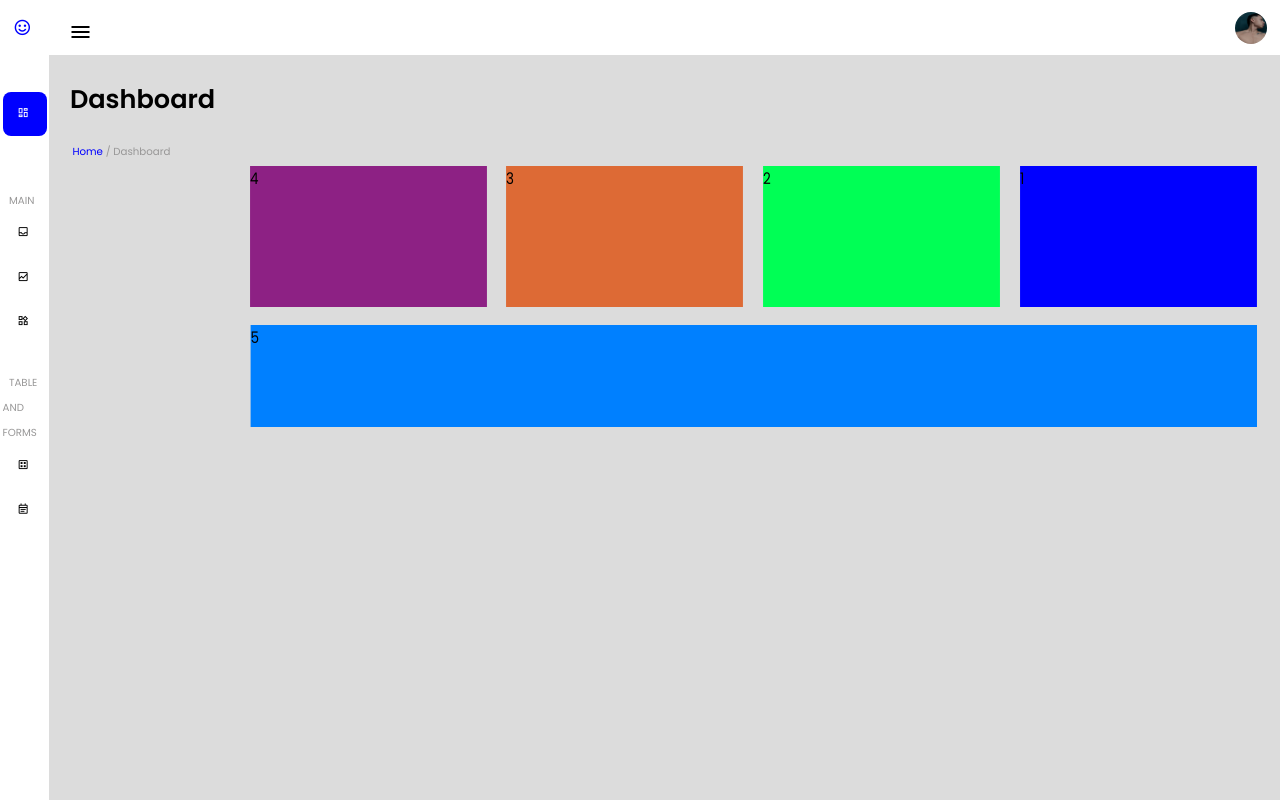
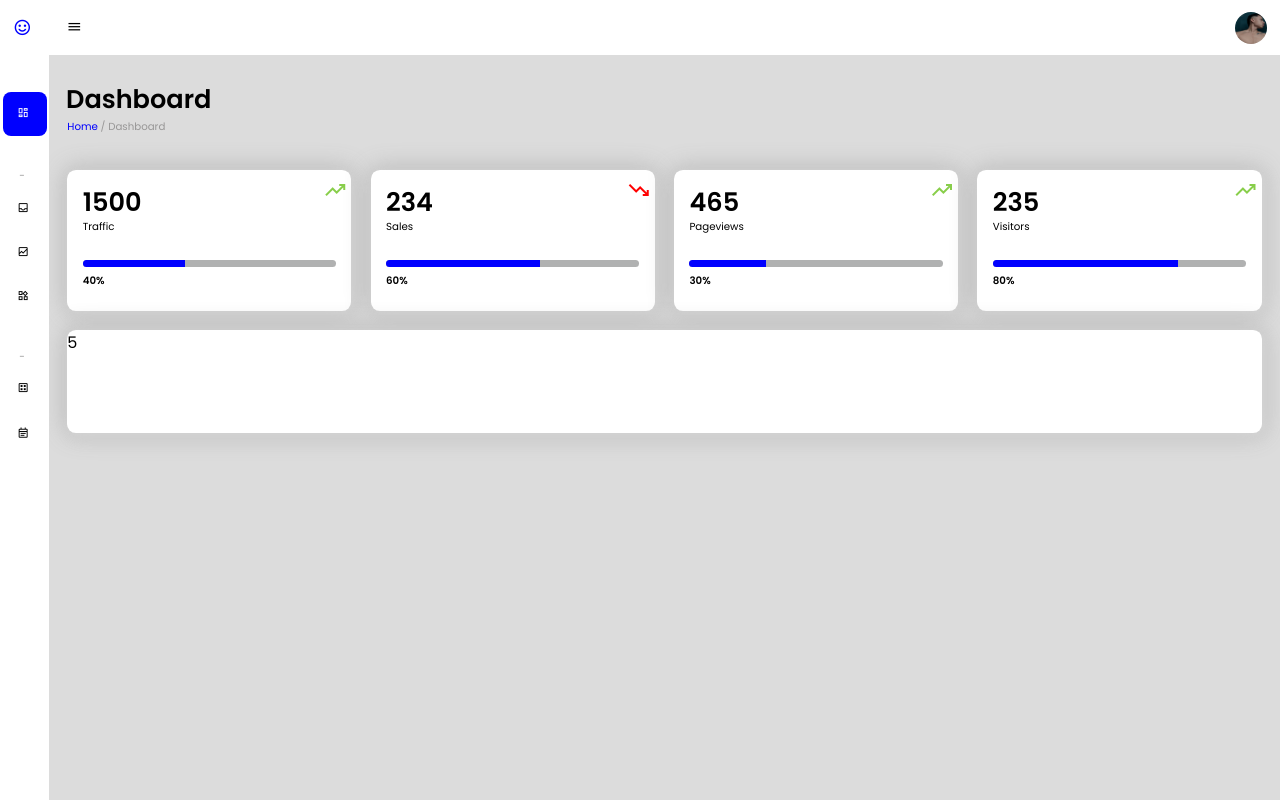
Before and after one commit to JaimeBarreraS/HTML_BarreraJaime, a plain HTML site: page Dia 9/index.html in a window 1280 px wide. Drawn offline with nearby package versions, Linux system fonts and the light colour scheme.

Commit message:
HTML #30

```diff
--- a/Dia 9/index.html
+++ b/Dia 9/index.html
@@ -11,6 +11,7 @@
 </head>
 
 <body>
+    <input type="checkbox" id="click">
     <div class="sidebar">
         <div class="logo">
             <a href="#">
@@ -30,8 +31,6 @@
                     <span>Dashboard</span>
                 </a>
             </li>
-            <br>
-            <br>
             <p><span class="main-text"></span></p>
             <li class="dropdown">
                 <a href="#">
@@ -54,7 +53,7 @@
                     <span>Charts</span>
                 </a>
             </li>
-            <li class="px">
+            <li class="px2">
                 <a href="#">
                     <i class="material-symbols-outlined">
                         widgets
@@ -62,7 +61,6 @@
                     <span>Widgets</span>
                 </a>
             </li>
-            <br>
             <p><span class="table-forms-text"></span></p>
             <li class="px">
                 <a href="#">
@@ -92,10 +90,9 @@
         <div class="header--wrapper">
             <div>
                 <div class="btn">
-                    <label for="click" onclick="toggleSidebar()">
+                    <label for="click">
                         <i class="material-symbols-outlined">menu</i>
                     </label>
-                    <input type="checkbox" id="click" />
                 </div>
                 <img class="perfil" src="./media/imagen1.jpeg" alt="">
             </div>
@@ -103,21 +100,53 @@
         <div class="header--title">
             <br><div class="text0"><h1>Dashboard</h1></div>
             <br><div class="text01"><span class="text1">Home</span><span class="text2"> / Dashboard</span></div>
+            <div class="chart1">
+                <div class="number">1500</div>
+                <div class="letter">Traffic</div>
+                <div class="icon-green"><span class="material-symbols-outlined">
+                    trending_up
+                    </span></div>
+                <div class="bar">
+                        <div class="porcent"></div>
+                </div>
+                <div class="number-porcent">40%</div>
+            </div>
+            <div class="chart2">
+                <div class="number">234</div>
+                <div class="letter">Sales</div>
+                <div class="icon-red"><span class="material-symbols-outlined">
+                    trending_down
+                    </span></div>
+                <div class="bar">
+                        <div class="porcent1"></div>
+                </div>
+                <div class="number-porcent">60%</div>
+            </div>
+            <div class="chart3">
+                <div class="number">465</div>
+                <div class="letter">Pageviews</div>
+                <div class="icon-green"><span class="material-symbols-outlined">
+                    trending_up
+                    </span></div>
+                <div class="bar">
+                        <div class="porcent2"></div>
+                </div>
+                <div class="number-porcent">30%</div>
+            </div>
+            <div class="chart4">
+                <div class="number">235</div>
+                <div class="letter">Visitors</div>
+                <div class="icon-green"><span class="material-symbols-outlined">
+                    trending_up
+                    </span></div>
+                <div class="bar">
+                        <div class="porcent3"></div>
+                </div>
+                <div class="number-porcent">80%</div>
+            </div>
+            <div class="chart5">5</div>
         </div>
-        <div class="chart1">1</div>
-        <div class="chart2">2</div>
-        <div class="chart3">3</div>
-        <div class="chart4">4</div>
-        <div class="chart5">5</div>
-
     </div>
-    <script>
-        function toggleSidebar() {
-            const sidebar = document.querySelector('.sidebar');
-            sidebar.classList.toggle('sidebar-expanded');
-        }
-    </script>
-
 </body>
 
 </html>
--- a/Dia 9/style.css
+++ b/Dia 9/style.css
@@ -19,6 +19,7 @@ body {
     top: 0;
     left: 0;
     bottom: 0;
+    left: -20vw;
     width: 4vw;
     height: 100vh;
     padding: 0.2vw;
@@ -27,8 +28,6 @@ body {
     transition: 0.5s;
     background: rgb(255, 255, 255);
 }
-
-
 
 .logo {
     height: 5vw;
@@ -67,9 +66,20 @@ body {
     transition:  0.5s;
 }
 
+.menu li.active{
+    margin-bottom: 2vw;
+}
+.menu li.px2{
+    margin-bottom: 1.8vw;
+}
+
 .menu li.dropdown:hover,
 .menu li.active {
     background: blue;
+}
+.menu li.px:hover,
+.menu li.px2:hover{
+    background-color: rgb(237, 237, 237) ;
 }
 
 .menu a {
@@ -133,24 +143,29 @@ body {
 
 .sidebar .main-text,
 .sidebar .table-forms-text {
-    display: none;
-}
-
-.sidebar:hover .main-text,
-.sidebar:hover .table-forms-text {
     display: inline-block;
 }
 
-.sidebar:hover .main-text::before {
+.sidebar .main-text::before,
+.sidebar .table-forms-text::before {
+    content: " -";
+    margin-left: 0.5vw;
+    font-size: 0.8vw;
+    padding-left: 0.8vw;
+}
+
+#click:checked ~  .sidebar .main-text::before {
     content: " MAIN";
     margin-left: 0.5vw;
     font-size: 0.8vw;
+    padding-left: 0vw;
 }
 
-.sidebar:hover .table-forms-text::before {
+#click:checked ~  .sidebar .table-forms-text::before {
     content: "TABLE AND FORMS";
     margin-left: 0.5vw;
     font-size: 0.8vw;
+    padding-left: 0vw;
 }
 
 /*======================================================*/
@@ -158,6 +173,7 @@ body {
     position: relative;
     background-color: rgb(220, 220, 220) ;
     width: 100%;
+    min-height: 100vh;
 }
 .foto{
     position: absolute;
@@ -168,21 +184,27 @@ body {
     cursor: pointer;
     z-index: 1;
 }
-.sidebar-expanded {
-    width: 22vw;
-}
 
 .btn label {
+    position: relative;
+    cursor: pointer;
+    color: black;
+}
+.btn label i{
     position: absolute;
-    top: 1.6vw;
-    left: 1.5vw;
-    width: 1vw;
-    height: 0.7vw;
+    top: 1.5vw;
+    left: 1.3vw;
     cursor: pointer;
+    color: black;
+    font-size: 1.3vw;
+}
+#click:checked ~ .sidebar  {
+    width: 22vw;
+    transition: 0.5s;
 }
 
 #click {
-    display: none;
+    display:none;
 }
 .perfil{
     position: absolute;
@@ -196,21 +218,24 @@ body {
 
 .header--wrapper{
     background: #ffffff;
+    width: 100;
     height: 4.3vw;
 }
 .header--title{
     position: relative;
-    background: rgb(220, 220, 220);
+    background:rgb(220, 220, 220);
     overflow: hidden;
+    height: 40vw;
 }
 .text0{
-    position: relative;
-    left: 1.6vw;
+    position: absolute;
+    left: 1.3vw;
     font-size: 1vw;
 }
 .text01{
-    position: relative;
-    left: 1.8vw;
+    position: absolute;
+    left: 1.4vw;
+    top: 5vw;
     font-size: 0.8vw;
 }
 .text1{
@@ -221,75 +246,156 @@ body {
 }
 .chart1{
     position: absolute;
-    background-color: blue;
-    top: 13vw;
-    right: 1.8vw;
-    width: 22vw;
+    background-color: rgb(255, 255, 255);
+    top: 9vw;
+    left: 1.4vw;
+    width: 22.2vw;
     height: 11vw;
+    border-radius: 0.7vw;
+    box-shadow: 2px 2px 8px 0 rgb(211, 211, 211), 4px 4px 16px 0 rgb(211, 211, 211), 0px 0px 24px 2px rgb(181, 181, 181);
 }
+
 .chart2{
     position: absolute;
-    background-color: rgb(0, 255, 85);
-    top: 13vw;
-    right: 25.3vw;;
-    width: 22vw;
+    background-color: rgb(255, 255, 255);
+    top: 9vw;
+    left: 25.1vw;;
+    width: 22.2vw;
     height: 11vw;
+    border-radius: 0.7vw;
+    box-shadow: 2px 2px 8px 0 rgb(211, 211, 211), 4px 4px 16px 0 rgb(211, 211, 211), 0px 0px 24px 2px rgb(181, 181, 181);
 }
 .chart3{
     position: absolute;
-    background-color: rgb(221, 106, 53);
-    top: 13vw;
-    right: 48.8vw;
-    width: 22vw;
+    background-color: rgb(255, 255, 255);
+    top: 9vw;
+    left: 48.8vw;
+    width: 22.2vw;
     height: 11vw;
+    border-radius: 0.7vw;
+    box-shadow: 2px 2px 8px 0 rgb(211, 211, 211), 4px 4px 16px 0 rgb(211, 211, 211), 0px 0px 24px 2px rgb(181, 181, 181);
 }
 .chart4{
     position: absolute;
-    background-color: rgb(141, 33, 132);
-    top: 13vw;
-    right: 72.4vw;
-    width: 22vw;
+    background-color: rgb(255, 255, 255);
+    top: 9vw;
+    left: 72.5vw;
+    width: 22.2vw;
     height: 11vw;
+    border-radius: 0.7vw;
+    box-shadow: 2px 2px 8px 0 rgb(211, 211, 211), 4px 4px 16px 0 rgb(211, 211, 211), 0px 0px 24px 2px rgb(181, 181, 181);
 }
 .chart5{
     position: absolute;
-    background-color: rgb(0, 128, 255);
-    top: 25.4vw;
-    right: 1.8vw;
-    width: 92.5vw;
+    background-color: rgb(255, 255, 255);
+    top: 21.5vw;
+    left: 1.4vw;
+    width: 93.3vw;
     height: 8vw;
+    border-radius: 0.7vw;
+    box-shadow: 2px 2px 8px 0 rgb(211, 211, 211), 4px 4px 16px 0 rgb(211, 211, 211), 0px 0px 24px 2px rgb(181, 181, 181);
 }
 
-.sidebar:hover ~ .main--content .chart1 {
+.number{
+    top: 1vw;
+    position: absolute;
+    font-size: 2vw;
+    font-weight: bold;
+    left: 1.2vw;
+}
+.letter{
+    position: absolute;
+    left: 1.2vw;
+    top: 3.8vw;
+    font-size: 0.8vw;
+}
+.icon-green{
+    position: absolute;
+    font-size: 1.5vw;
+    color: rgb(136, 206, 74);
+    left: 20vw;
+    top: 0.6vw;
+}
+.icon-red{
+    position: absolute;
+    font-size: 1.5vw;
+    color: rgb(255, 0, 0);
+    left: 20vw;
+    top: 0.6vw;
+}
+.bar{
+    position: absolute;
+    background-color: rgb(176, 177, 177);
+    left: 1.2vw;
+    height: 0.6vw;
+    width: 19.8vw;
+    top: 7vw;
+    border-radius: 8vw;
+    overflow: hidden;
+}
+.porcent{
+    width: 8vw;
+    height: 100%;
+    background-color: blue;
+    border:blue;
+}
+.porcent1{
+    width: 12vw;
+    height: 100%;
+    background-color: blue;
+    border:blue;
+}
+.porcent2{
+    width: 6vw;
+    height: 100%;
+    background-color: blue;
+    border:blue;
+}
+.porcent3{
+    width: 14.5vw;
+    height: 100%;
+    background-color: blue;
+    border:blue;
+}
+.number-porcent{
+    position: absolute;
+    font-weight: bold;
+    left: 1.2vw;
+    top: 8vw;
+    font-size: 0.8vw;
+}
+
+#click:checked ~  .sidebar ~ .main--content .chart1 {
     transform: scalex(0.84);
     transform-origin: right;
     transition: 0.5s;
+    left: -2.2vw;
 }
 
-.sidebar:hover ~ .main--content .chart2 {
+#click:checked ~  .sidebar ~ .main--content .chart2 {
     transform: scalex(0.84);
     transform-origin: right;
     transition: 0.5s;
-    right: 21.9vw;
+    left:  17.97vw;
 }
-.sidebar:hover ~ .main--content .chart3 {
+#click:checked ~  .sidebar ~ .main--content .chart3 {
     transform: scalex(0.84);
     transform-origin: right;
     transition: 0.5s;
-    right: 41.95vw;
+    left: 38.1vw;
 }
-.sidebar:hover ~ .main--content .chart4 {
+#click:checked ~  .sidebar ~ .main--content .chart4 {
     transform: scalex(0.84);
     transform-origin: right;
     transition: 0.5s;
-    right: 62vw;
+    left: 58.3vw;
 }
 
-
-.sidebar:hover ~ .main--content .chart5 {
+#click:checked ~  .sidebar ~ .main--content .chart5 {
     transform: scalex(0.85);
     transform-origin: right;
     transition: 0.49s;
+    left: -12.7vw;
 }
 .chart1 {
     transform: scalex(1);
```
